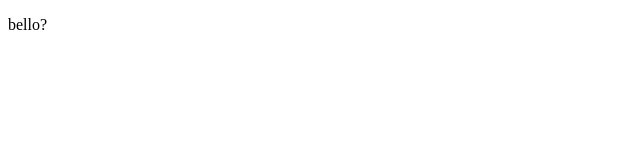
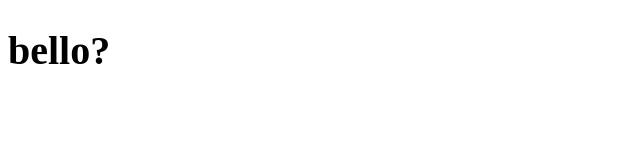
Before and after one commit to Huefro/test-site, a plain HTML site: page index.html in a window 1280 px wide. Shown: the whole page, without its empty margins (0-640 px from the left). Drawn offline with Linux system fonts and the light colour scheme.

Commit message:
h1, updated css

```diff
--- a/index.html
+++ b/index.html
@@ -2,6 +2,6 @@
 <html>
 
 <link href="style.css" rel="stylesheet">
-<p>bello?</p>
+<h1>bello?</h1>
 
 </html>
--- a/style.css
+++ b/style.css
@@ -1,4 +1,4 @@
-p {
+h1 {
     font: Helvetica;
-    size: 40px;
+    font-size: 40px;
 }
```
